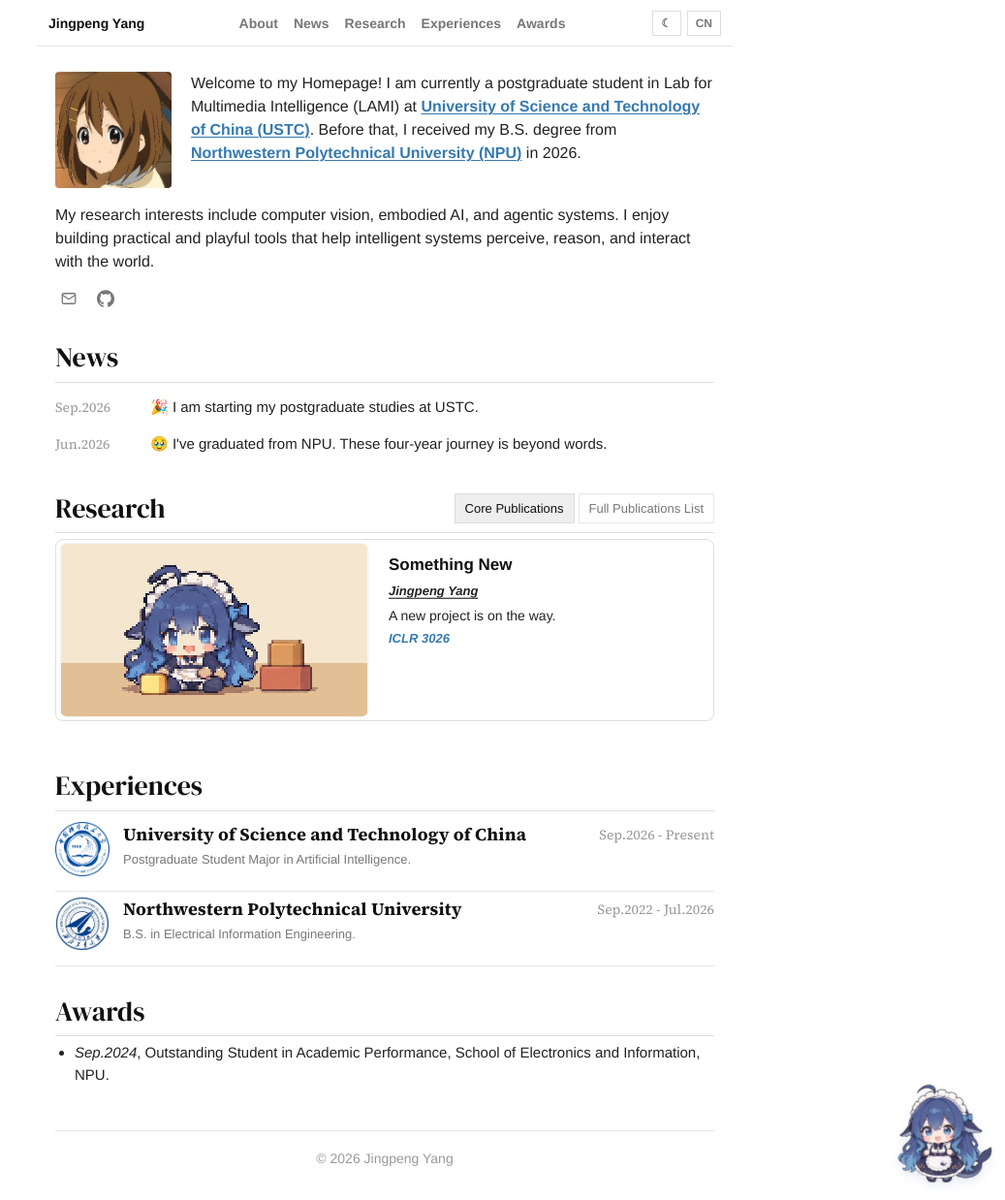
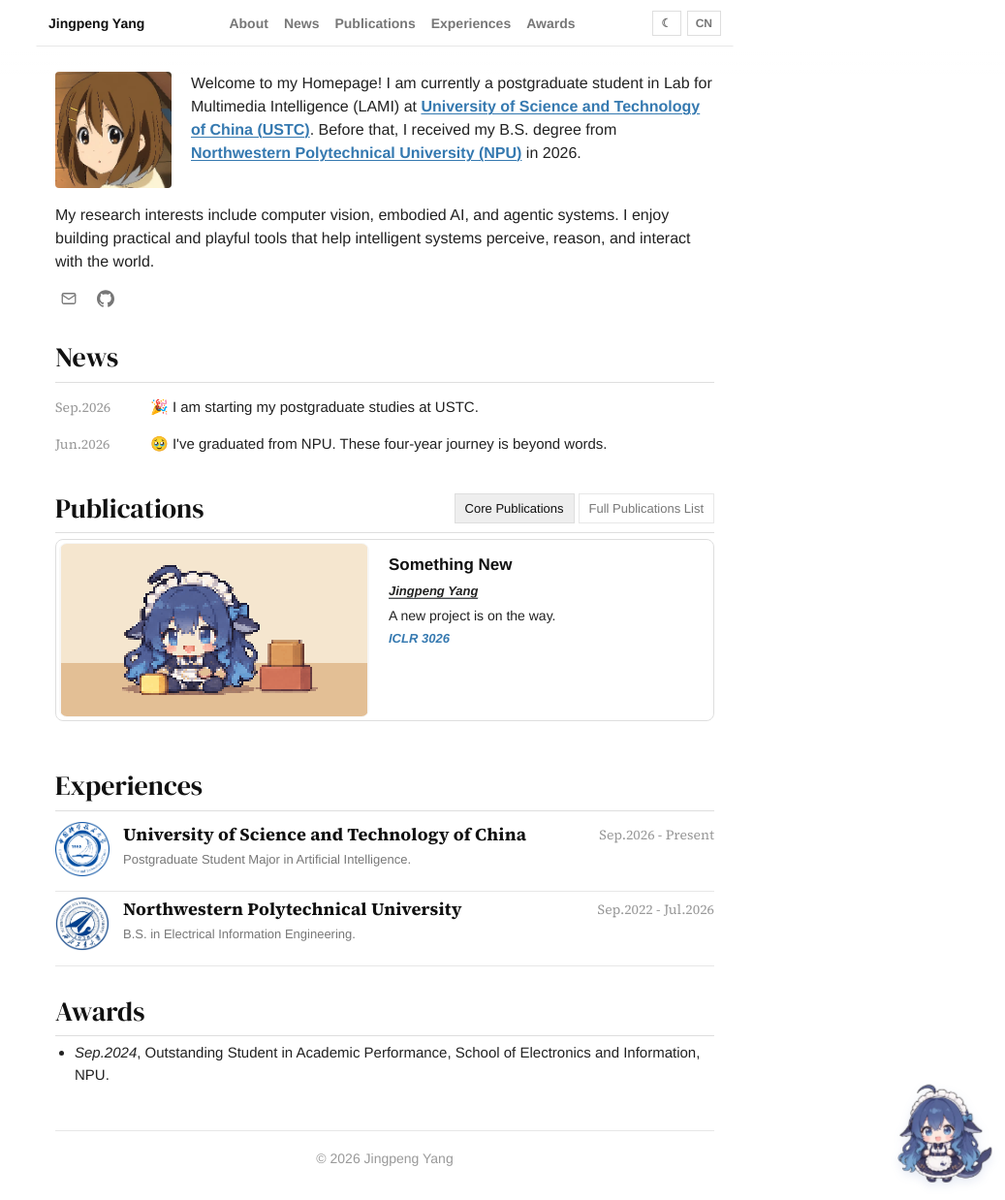
Before and after one commit to NANASUK3/NANASUK3.github.io, a Jekyll site: the page built from _pages/about.md, in a window 1280 px wide and 1238 px high. Shown: the whole window at 97% size, without its empty margins (243-1280 px from the left). Built offline with Jekyll 4.4.1, drawn with Linux system fonts in a browser that asks for light colours.

Commit message:
Rename Research section to Publications

```diff
--- a/_includes/home-nav.html
+++ b/_includes/home-nav.html
@@ -12,7 +12,7 @@
         ><span class="lang-en">News</span><span class="lang-zh">动态</span></a
       >
       <a href="{{ site.baseurl }}/#Research"
-        ><span class="lang-en">Research</span
+        ><span class="lang-en">Publications</span
         ><span class="lang-zh">研究</span></a
       >
       <a href="{{ site.baseurl }}/#Experiences"
--- a/_pages/about.md
+++ b/_pages/about.md
@@ -61,8 +61,8 @@ redirect_from:
   <section id="Research" class="home-section">
     <span id="publications" class="home-anchor-alias" aria-hidden="true"></span>
     <div class="research-heading">
-      <h2><strong><span class="lang-en">Research</span><span class="lang-zh">研究</span></strong></h2>
-      <div class="pub-button-container" role="tablist" aria-label="Research views">
+      <h2><strong><span class="lang-en">Publications</span><span class="lang-zh">研究</span></strong></h2>
+      <div class="pub-button-container" role="tablist" aria-label="Publication views">
         <button class="pub-button active" type="button" role="tab" aria-selected="true" aria-controls="core-publications" data-publication-view="core">
           <span class="lang-en">{{ site.data.i18n.publications.core_button.en }}</span><span class="lang-zh">{{ site.data.i18n.publications.core_button.zh }}</span>
         </button>
```
Also changed, not shown: README.md (+1 -1 lines).
